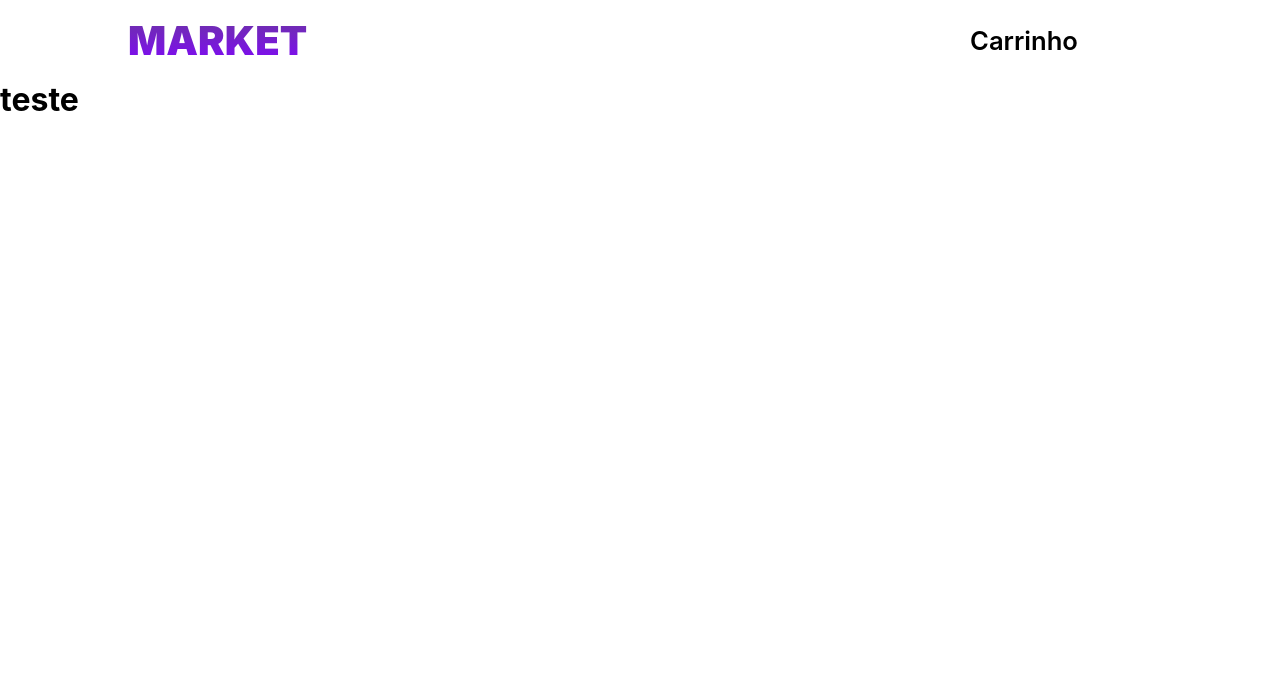
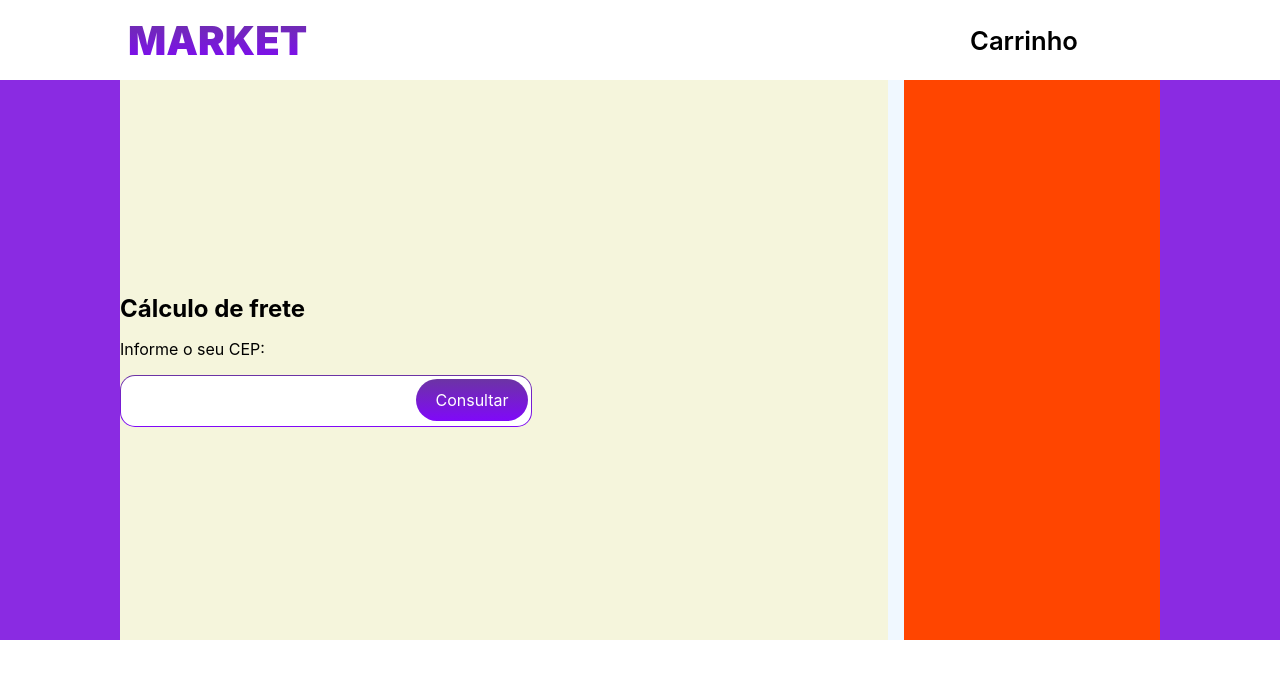
Before and after one commit to gustavokozlowski/market, a React (Vite) app: page /cart in a window 1280 px wide. Shown: the top 678 px of the page. Built offline with nearby package versions, Linux system fonts and the light colour scheme.

Commit message:
feat: atualização da página Cart

```diff
--- a/src/pages/cart/index.jsx
+++ b/src/pages/cart/index.jsx
@@ -1,9 +1,36 @@
-import { HomeContainer } from "./styles";
+import {
+  CardContent,
+  CartContainer,
+  Paragraph,
+  ProductImg,
+  ProductName,
+  BoxContainer,
+  BoxContent,
+  FormContainer,
+  SubTitle,
+  Input,
+  ButtonContainer,
+  FormContent,
+} from "./styles";
 
 export const Cart = () => {
   return (
-    <HomeContainer>
-      <h1>teste</h1>
-    </HomeContainer>
+    <CartContainer>
+      <CardContent>
+        <FormContainer>
+          <SubTitle>Cálculo de frete</SubTitle>
+          <Paragraph>Informe o seu CEP:</Paragraph>
+          <FormContent>
+            <Input />
+            <ButtonContainer>
+              <Paragraph color="rgba(255, 255, 255, 1);">Consultar</Paragraph>
+            </ButtonContainer>
+          </FormContent>
+        </FormContainer>
+        <BoxContainer>
+          <BoxContent></BoxContent>
+        </BoxContainer>
+      </CardContent>
+    </CartContainer>
   );
 };
--- a/src/pages/cart/styles.js
+++ b/src/pages/cart/styles.js
@@ -1,9 +1,126 @@
 import styled from "styled-components";
-// import * as palette from "../../styles/variables";
+import * as palette from "../../styles/variables";
 
-export const HomeContainer = styled.div`
+export const CartContainer = styled.div`
+  flex-direction: column;
+  background-color: blueviolet;
+  display: flex;
+  align-items: center;
   height: fit-content;
+`;
+export const CardContent = styled.main`
+  background-color: aliceblue;
+  display: grid;
+  width: 100%;
+  grid-template-columns: auto auto;
+  justify-content: center;
+  height: 70vh;
+  width: 80vw;
+  gap: 1rem;
+`;
+export const BoxContent = styled.div`
+  /* background-color: aliceblue; */
+  /* align-items: center;
+  justify-content: center;
   display: flex;
+  height: 70vh;
+  width: 15vw;
   flex-direction: column;
-  gap: 2rem;
+  gap: 1rem;
+  text-align: center; */
 `;
+export const BoxContainer = styled.main`
+   background-color: orangered;
+  align-items: center;
+  justify-content: center;
+  display: flex;
+  height: 70vh;
+  width: 20vw;
+  flex-direction: column;
+  gap: 1rem;
+  text-align: center;
+`;
+export const FormContainer = styled.form`
+  background-color: beige;
+  display: flex;
+  height: 70vh;
+  width: 60vw;
+  flex-direction: column;
+  justify-content: center;
+  gap: 1rem;
+`;
+export const FormContent = styled.div`
+  flex-direction: row;
+
+   position:relative;
+   display: flex;
+   justify-content: center;
+  align-items: center;
+  width: 25.75rem;
+`;
+// export const ButtonContainer = styled.div`
+//   /* background-color: yellow; */
+//   display: flex;
+//   height: 8vh;
+//   width: 15vw;
+//   gap: 1rem;
+//   border-radius: 6px;
+//   justify-content: center;
+// `;
+export const Input = styled.input`
+  background:  linear-gradient(#fff, #fff) padding-box, ${palette.HEADERCOLORTITLE} border-box;
+  font-weight: 500;
+  height: 3.25rem;
+  width: 25.75rem;
+  display: flex;
+  padding: 0 0 0 2rem;
+  font-size: 1.25rem;
+  justify-content: center;
+  align-items: center;
+  border-radius: 15px;
+  border: 1px solid transparent;
+
+`;
+
+export const ButtonContainer = styled.button`
+
+  background: ${palette.BUTTONCOLOR};
+  height: 2.625rem;
+  position:absolute;
+  right: 4px;
+  top: 4px;
+  border-radius: 50px;
+  border:none;
+  width:  ${(props) => props.width || "7rem" };
+  outline:none;
+  text-align:center;
+  font-weight:bold;
+  transition: transform 100ms all;
+  &:hover {
+      transform: scale(1.01);
+  }
+`;
+
+export const ProductImg = styled.img`
+  padding: 0.75rem;
+  height: 12rem;
+  width: 14rem;
+  border-radius: 12px;
+`;
+
+export const ProductName = styled.h1`
+  color: ${palette.COLORTITLESESSION};
+  font-size: 1rem;
+`;
+export const Paragraph = styled.p`
+  color: ${(props) => props.color || palette.COLORTITLESESSION};
+  font-weight: ${(props) => props.fontWeight || 400};
+  font-size: 1rem;
+`;
+
+export const SubTitle = styled.h1`
+  color: ${palette.COLORTITLESESSION};
+  font-size: 1.5rem;
+  font-weight: 700;
+
+`;
```
Also changed, not shown: src/components/product/styles.js (+0 -9 lines).
